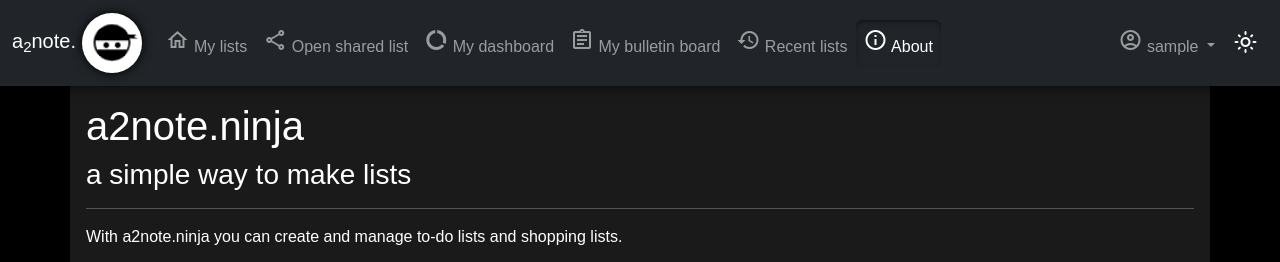
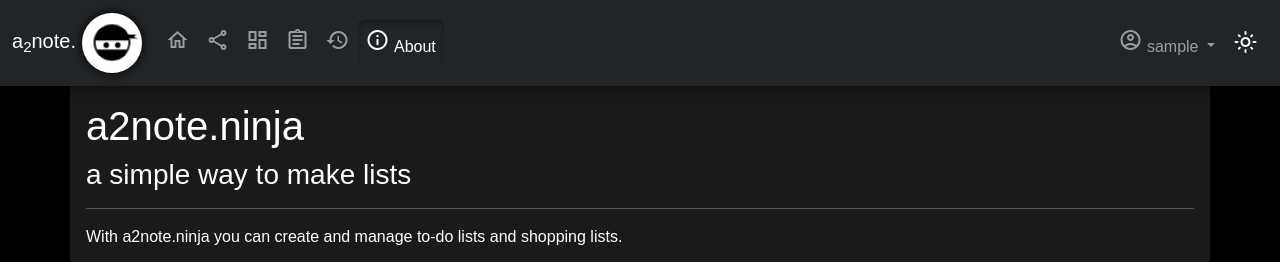
Before and after one commit to alessandro-amadelli/a2note.ninja, a Django app: page /about_us/ in a window 1280 px wide. Shown: the top 262 px of the page. Run offline with Django 3.2, Linux system fonts and the light colour scheme; the visitor is signed in with stand-in values (Sample User, id 1).

Commit message:
change: new style for the navbar -> when expanded (desktop) only icons are shown and the text is visible on hover or if the link is active. On mobiles nothing changes

```diff
--- a/a2note/static/a2note/main.css
+++ b/a2note/static/a2note/main.css
@@ -197,6 +197,21 @@ nav {
 .dropdown-menu, .dropdown-item {
   color: var(--text-color);
   background-color: var(--body-background-color);
+}
+
+/* Navbar text visible only on hover (apply only if the navbar is expanded) */
+@media only screen and (min-width: 991px){
+  .nav-item  .nav-text {
+    display: none;
+  }
+
+  .nav-item:hover .nav-text {
+    display: inline-block;
+  }
+
+  a.active .nav-text {
+    display: inline-block;
+  }
 }
 
 body a {
--- a/a2note/templates/a2note/navbar.html
+++ b/a2note/templates/a2note/navbar.html
@@ -16,32 +16,32 @@
       <ul class="navbar-nav me-auto mb-2 mb-lg-0">
         <li class="nav-item">
           <a class="nav-link{% if request.resolver_match.url_name == 'index_view' %} active{% endif %}" aria-current="page" href="{% url 'index_view' %}">
-            <span class="material-icons-outlined">home</span> {% translate 'My lists'%}
+            <span class="material-icons-outlined">home</span> <span class="nav-text">{% translate 'My lists'%}</span>
           </a>
         </li>
         <li class="nav-item">
           <a class="nav-link{% if request.resolver_match.url_name == 'open_shared' %} active{% endif %}" aria-current="page" href="{% url 'open_shared' %}">
-            <span class="material-icons-outlined">share</span> {% translate 'Open shared list'%}
+            <span class="material-icons-outlined">share</span> <span class="nav-text">{% translate 'Open shared list'%}</span>
           </a>
         </li>
         <li class="nav-item">
           <a class="nav-link{% if request.resolver_match.url_name == 'dashboard_view' %} active{% endif %}" href="{% url 'dashboard_view' %}">
-            <span class="material-icons-outlined">data_usage</span> {% translate 'My dashboard' %}
+            <span class="material-icons-outlined">dashboard</span> <span class="nav-text">{% translate 'My dashboard' %}</span>
           </a>
         </li>
         <li class="nav-item">
           <a class="nav-link{% if request.resolver_match.url_name == 'bulletin_view' %} active{% endif %}" href="{% url 'bulletin_view' %}">
-            <span class="material-icons-outlined">assignment</span> {% translate 'My bulletin board' %}
+            <span class="material-icons-outlined">assignment</span> <span class="nav-text">{% translate 'My bulletin board' %}</span>
           </a>
         </li>
         <li class="nav-item">
           <a class="nav-link{% if request.resolver_match.url_name == 'list_history' %} active{% endif %}" href="{% url 'list_history' %}">
-            <span class="material-icons-outlined">history</span> {% translate 'Recent lists' %}
+            <span class="material-icons-outlined">history</span> <span class="nav-text">{% translate 'Recent lists' %}</span>
           </a>
         </li>
         <li class="nav-item">
           <a class="nav-link{% if request.resolver_match.url_name == 'about_us' %} active{% endif %}" href="{% url 'about_us' %}">
-            <span class="material-icons-outlined">info</span> About
+            <span class="material-icons-outlined">info</span> <span class="nav-text">About</span>
           </a>
         </li>
       </ul>
```
